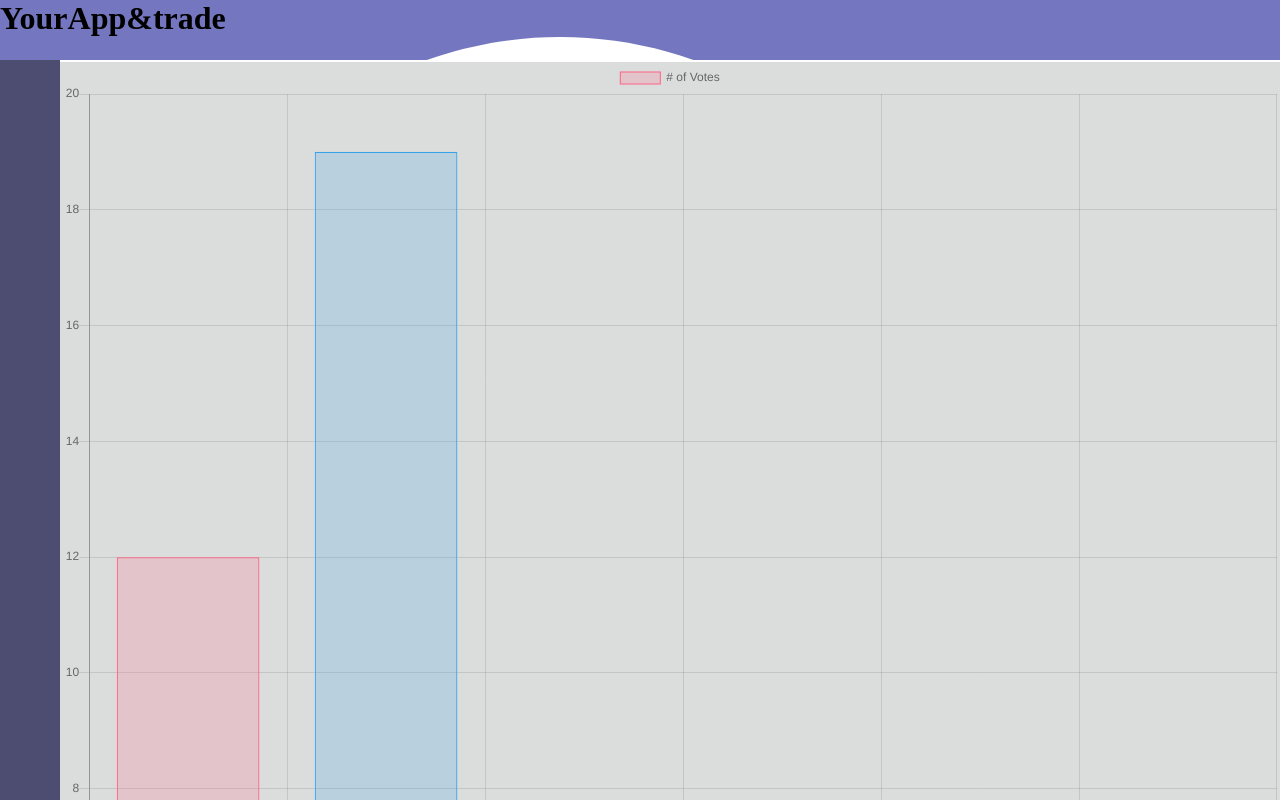
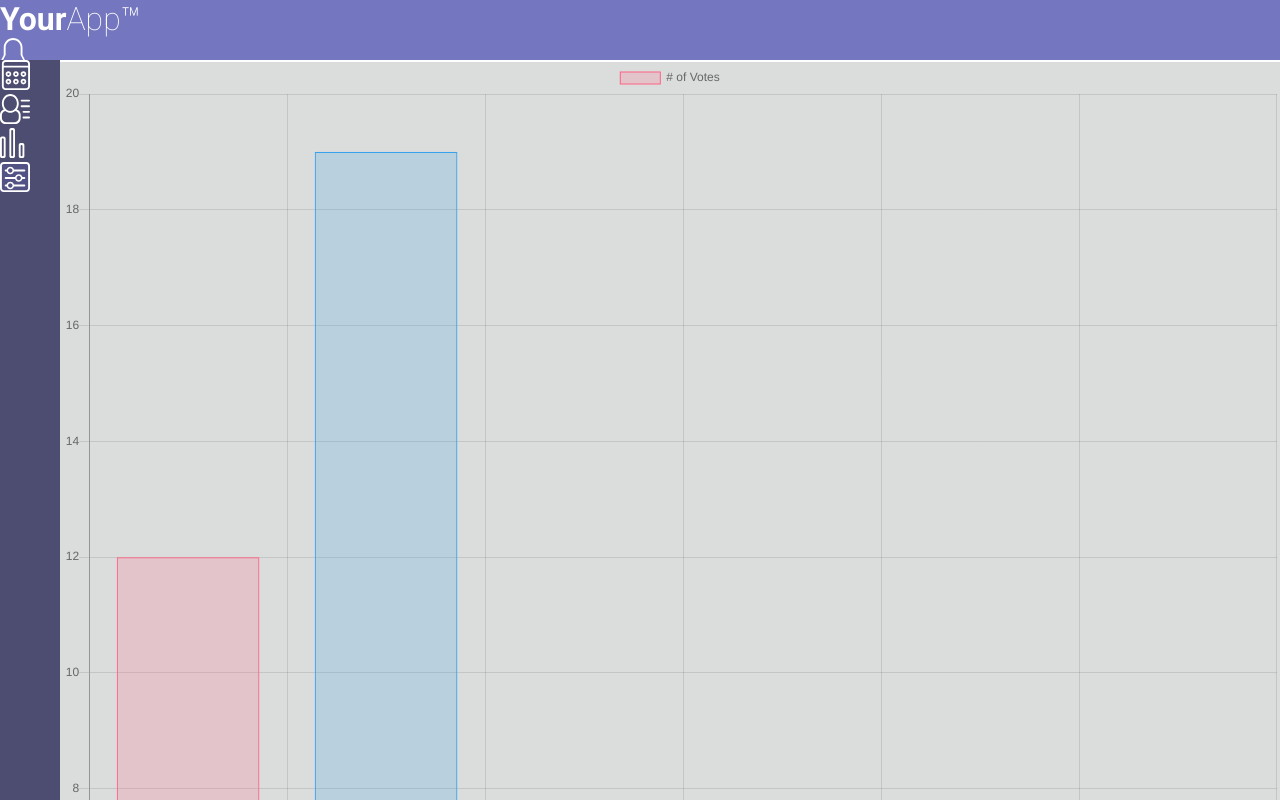
Before and after one commit to alovesj/Web_App_Dashboard, a plain HTML site: page index.html in a window 1280 px wide. Shown: the top 800 px of the page. Drawn offline with nearby package versions, Linux system fonts and the light colour scheme.

Commit message:
add svg icons and some styling to app name and different sans serif fonts

```diff
--- a/css/styles.css
+++ b/css/styles.css
@@ -1,3 +1,7 @@
+*  {
+  box-sizing: border-box;
+}
+
 .grid-container {
   display: grid;
   height:100%;
@@ -8,9 +12,28 @@
     "pageNav"
     "mainContent";
 }
+header,
+body {
+  font-family: 'Quicksand', sans-serif;
+  font-family: 'Roboto', sans-serif;
+}
 
 header {
   grid-area:head;
+  color:white;
+  font-weight: normal;
+}
+h1 {
+  display:inline;
+}
+.thinfont {
+  font-weight:lighter;
+}
+
+
+svg{
+  width: 30px;
+  margin: 0 auto;
 }
 nav {
   grid-area: pageNav;
--- a/index.html
+++ b/index.html
@@ -4,6 +4,7 @@
 	<meta charset="UTF-8">
 	<meta name="viewport" content="width=device-width, initial-scale=1.0">
 	<title>CSS Grid Layout Starer Files</title>
+	<link href="https://fonts.googleapis.com/css2?family=Quicksand:wght@300;600;700&family=Roboto:ital,wght@0,100;0,300;0,700;0,900;1,400&display=swap" rel="stylesheet">
 	<link rel="stylesheet" href="https://cdnjs.cloudflare.com/ajax/libs/Chart.js/2.9.3/Chart.css" integrity="sha256-IvM9nJf/b5l2RoebiFno92E5ONttVyaEEsdemDC6iQA=" crossorigin="anonymous" />
 	<link rel="stylesheet" href="css/styles.css">
 	<link rel="stylesheet" href="css/colors.css">
@@ -11,12 +12,100 @@
 <body>
 	<div class="grid-container">
    <header>
-   	<h1>YourApp&trade</h1>
-		<img src="icons/icon-bell.svg" alt="bell icon">
-		<img src="images/member-1.jpg" alt="member image">
+   	<h1>Your</h1><h1 class="thinfont">App&trade;</h1>
+		<div> <!--- bell icon -->
+			<svg version="1.1" id="Layer_1" xmlns="http://www.w3.org/2000/svg" xmlns:xlink="http://www.w3.org/1999/xlink" x="0px" y="0px"
+				 viewBox="0 0 32 32" style="enable-background:new 0 0 32 32;" xml:space="preserve">
+			<style type="text/css">
+				.st0{fill:#FFFFFF;}
+			</style>
+			<g id="_x36__6_">
+				<g>
+					<path class="st0" d="M24,18v-8c0-5.5-4.5-10-10-10S4,4.5,4,10v8l-4,8h9.1c0.5,2.3,2.5,4,4.9,4s4.4-1.7,4.9-4H28L24,18z M14,28
+						c-1.3,0-2.4-0.8-2.8-2h5.6C16.4,27.2,15.3,28,14,28z M3,24l3-6v-8c0-4.4,3.6-8,8-8s8,3.6,8,8v8l3,6H3z"/>
+				</g>
+			</g>
+		</svg>
+	</div><!--- /bell icon -->
+
+			<div id="notifications"></div>
+			<img src="images/member-1.jpg" alt="member image">
+			<h3></h3>
+
 		<h2></h2>
    </header> <!-- /header -->
-   <nav></nav> <!-- /nav -->
+   <nav>
+		 <svg class = "dashboard" version="1.1" id="Line_2" xmlns="http://www.w3.org/2000/svg" xmlns:xlink="http://www.w3.org/1999/xlink" x="0px" y="0px"
+		 	 viewBox="0 0 32 32" style="enable-background:new 0 0 32 32;" xml:space="preserve">
+		 <style type="text/css">
+		 	.st0{fill:#FFFFFF;}
+		 </style>
+		 <g id="_x31_0_20_">
+		 	<g>
+		 		<path class="st0" d="M25,18c1.7,0,3-1.3,3-3c0-1.7-1.3-3-3-3c-1.7,0-3,1.3-3,3C22,16.7,23.3,18,25,18z M24,14h2v2h-2V14z M25,26
+		 			c1.7,0,3-1.3,3-3c0-1.7-1.3-3-3-3c-1.7,0-3,1.3-3,3C22,24.7,23.3,26,25,26z M24,22h2v2h-2V22z M17,26c1.7,0,3-1.3,3-3
+		 			c0-1.7-1.3-3-3-3c-1.7,0-3,1.3-3,3C14,24.7,15.3,26,17,26z M16,22h2v2h-2V22z M28,0H6C3.8,0,2,1.8,2,4v24c0,2.2,1.8,4,4,4h22
+		 			c2.2,0,4-1.8,4-4V4C32,1.8,30.2,0,28,0z M30,28c0,1.1-0.9,2-2,2H6c-1.1,0-2-0.9-2-2V8h26V28z M30,6H4V4c0-1.1,0.9-2,2-2h22
+		 			c1.1,0,2,0.9,2,2V6z M17,18c1.7,0,3-1.3,3-3c0-1.7-1.3-3-3-3c-1.7,0-3,1.3-3,3C14,16.7,15.3,18,17,18z M16,14h2v2h-2V14z M9,26
+		 			c1.7,0,3-1.3,3-3c0-1.7-1.3-3-3-3c-1.7,0-3,1.3-3,3C6,24.7,7.3,26,9,26z M8,22h2v2H8V22z M9,18c1.7,0,3-1.3,3-3c0-1.7-1.3-3-3-3
+		 			c-1.7,0-3,1.3-3,3C6,16.7,7.3,18,9,18z M8,14h2v2H8V14z"/>
+		 	</g>
+		 </g>
+		 </svg>
+		 <svg class = "members" version="1.1" id="Line_5" xmlns="http://www.w3.org/2000/svg" xmlns:xlink="http://www.w3.org/1999/xlink" x="0px" y="0px"
+		 	 viewBox="0 0 32 32" style="enable-background:new 0 0 32 32;" xml:space="preserve">
+		 <style type="text/css">
+		 	.st0{fill:#FFFFFF;}
+		 </style>
+		 <g id="_x37__17_">
+		 	<g>
+		 		<path class="st0" d="M18,16.4c1.3-1.7,2-3.9,2-6.4c0-5.5-4-10-9-10C6,0,2,4.5,2,10c0,2.4,0.8,4.6,2,6.4c-2.3,0.8-4,3-4,5.6v4
+		 			c0,3.3,2.7,6,6,6h10c3.3,0,6-2.7,6-6v-4C22,19.4,20.3,17.2,18,16.4z M4,10c0-4.4,3.1-8,7-8c3.9,0,7,3.6,7,8s-3.1,8-7,8
+		 			C7.1,18,4,14.4,4,10z M20,25.5c0,2.5-2.2,4.5-4.9,4.5H6.9C4.2,30,2,28,2,25.5v-3c0-2.1,1.6-3.9,3.8-4.4C7.2,19.3,9,20,11,20
+		 			c2,0,3.8-0.7,5.2-1.9c2.2,0.5,3.8,2.2,3.8,4.4V25.5z M23,8h8c0.6,0,1-0.4,1-1c0-0.6-0.4-1-1-1h-8c-0.6,0-1,0.4-1,1
+		 			C22,7.6,22.4,8,23,8z M31,24h-6c-0.6,0-1,0.4-1,1c0,0.6,0.4,1,1,1h6c0.6,0,1-0.4,1-1C32,24.4,31.6,24,31,24z M31,12h-8
+		 			c-0.6,0-1,0.4-1,1c0,0.6,0.4,1,1,1h8c0.6,0,1-0.4,1-1C32,12.4,31.6,12,31,12z M31,18h-6c-0.6,0-1,0.4-1,1c0,0.6,0.4,1,1,1h6
+		 			c0.6,0,1-0.4,1-1C32,18.4,31.6,18,31,18z"/>
+		 	</g>
+		 </g>
+		 </svg>
+		 <svg class = "visits" version="1.1" id="Line_12" xmlns="http://www.w3.org/2000/svg" xmlns:xlink="http://www.w3.org/1999/xlink" x="0px" y="0px"
+		 	 viewBox="0 0 32 32" style="enable-background:new 0 0 32 32;" xml:space="preserve">
+		 <style type="text/css">
+		 	.st0{fill:#FFFFFF;}
+		 </style>
+		 <g id="_x35__10_">
+		 	<g>
+		 		<path class="st0" d="M14,0h-2c-1.1,0-2,0.9-2,2v28c0,1.1,0.9,2,2,2h2c1.1,0,2-0.9,2-2V2C16,0.9,15.1,0,14,0z M14,29
+		 			c0,0.6-0.4,1-1,1c-0.6,0-1-0.4-1-1V3c0-0.6,0.4-1,1-1c0.6,0,1,0.4,1,1V29z M4,9H2c-1.1,0-2,0.9-2,2v19c0,1.1,0.9,2,2,2h2
+		 			c1.1,0,2-0.9,2-2V11C6,9.9,5.1,9,4,9z M4,29c0,0.6-0.4,1-1,1c-0.6,0-1-0.4-1-1V12c0-0.6,0.4-1,1-1c0.6,0,1,0.4,1,1V29z M24,16h-2
+		 			c-1.1,0-2,0.9-2,2v12c0,1.1,0.9,2,2,2h2c1.1,0,2-0.9,2-2V18C26,16.9,25.1,16,24,16z M24,29c0,0.6-0.4,1-1,1c-0.6,0-1-0.4-1-1V19
+		 			c0-0.6,0.4-1,1-1c0.6,0,1,0.4,1,1V29z"/>
+		 	</g>
+		 </g>
+		 </svg>
+		 <svg class = "settings" version="1.1" id="Line_6" xmlns="http://www.w3.org/2000/svg" xmlns:xlink="http://www.w3.org/1999/xlink" x="0px" y="0px"
+		 	 viewBox="0 0 32 32" style="enable-background:new 0 0 32 32;" xml:space="preserve">
+		 <style type="text/css">
+		 	.st0{fill:#FFFFFF;}
+		 </style>
+		 <g id="_x32__16_">
+		 	<g>
+		 		<path class="st0" d="M26,24H14.9c-0.4-1.7-2-3-3.9-3c-1.9,0-3.4,1.3-3.9,3H6c-0.6,0-1,0.4-1,1c0,0.6,0.4,1,1,1h1.1
+		 			c0.4,1.7,2,3,3.9,3c1.9,0,3.4-1.3,3.9-3H26c0.6,0,1-0.4,1-1C27,24.4,26.6,24,26,24z M11,27.4c-1.3,0-2.4-1.1-2.4-2.4
+		 			c0-1.3,1.1-2.4,2.4-2.4c1.3,0,2.4,1.1,2.4,2.4C13.4,26.3,12.3,27.4,11,27.4z M26,8H14.9c-0.4-1.7-2-3-3.9-3C9.1,5,7.6,6.3,7.1,8H6
+		 			C5.4,8,5,8.4,5,9c0,0.6,0.4,1,1,1h1.1c0.4,1.7,2,3,3.9,3c1.9,0,3.4-1.3,3.9-3H26c0.6,0,1-0.4,1-1C27,8.4,26.6,8,26,8z M11,11.4
+		 			c-1.3,0-2.4-1.1-2.4-2.4c0-1.3,1.1-2.4,2.4-2.4c1.3,0,2.4,1.1,2.4,2.4C13.4,10.3,12.3,11.4,11,11.4z M26,16h-2.1
+		 			c-0.4-1.7-2-3-3.9-3c-1.9,0-3.4,1.3-3.9,3H6c-0.6,0-1,0.4-1,1c0,0.6,0.4,1,1,1h10.1c0.4,1.7,2,3,3.9,3c1.9,0,3.4-1.3,3.9-3H26
+		 			c0.6,0,1-0.4,1-1C27,16.4,26.6,16,26,16z M20,19.4c-1.3,0-2.4-1.1-2.4-2.4c0-1.3,1.1-2.4,2.4-2.4c1.3,0,2.4,1.1,2.4,2.4
+		 			C22.4,18.3,21.3,19.4,20,19.4z M28,0H4C1.8,0,0,1.8,0,4v24c0,2.2,1.8,4,4,4h24c2.2,0,4-1.8,4-4V4C32,1.8,30.2,0,28,0z M30,28
+		 			c0,1.1-0.9,2-2,2H4c-1.1,0-2-0.9-2-2V4c0-1.1,0.9-2,2-2h24c1.1,0,2,0.9,2,2V28z"/>
+		 	</g>
+		 </g>
+		 </svg>
+
+
+   </nav> <!-- /nav -->
    <main>
       <div class="dash-top"></div> <!-- /dash-top -->
       <div class="full-size-chart">
```
